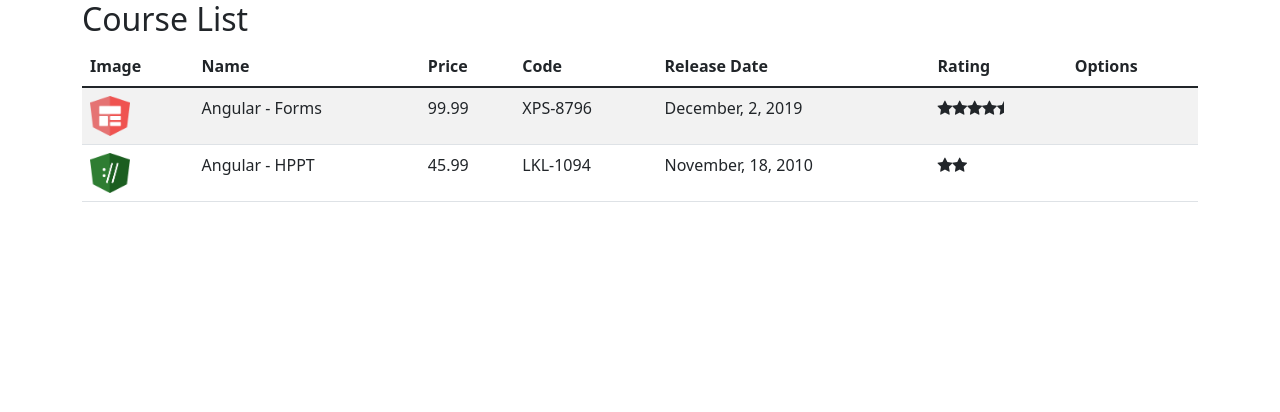
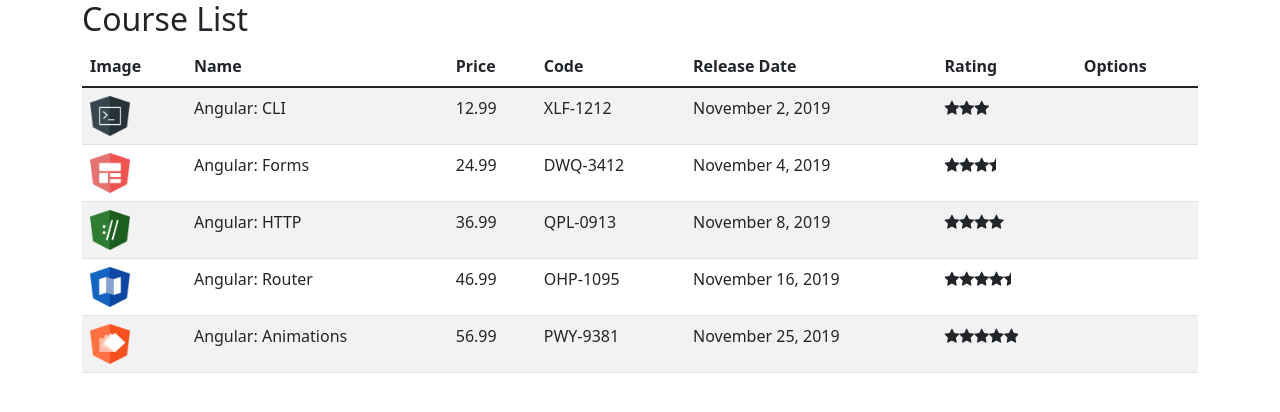
Before and after one commit to wcampos5/angular8-digitalinnovationone-training, an Angular app: page / in a window 1280 px wide. Shown: the top 412 px of the page. Built offline with nearby package versions, Linux system fonts and the light colour scheme.

Commit message:
Injection of CouseService class into course-list.components.ts through constructor and use in ngOnInit()

```diff
--- a/src/app/course/course-list.component.ts
+++ b/src/app/course/course-list.component.ts
@@ -1,5 +1,6 @@
 import { Component, OnInit } from "@angular/core";
 import { Course } from "./course";
+import { CourseService } from "./course.service";
 
 @Component({
     selector: 'app-course-list',
@@ -11,31 +12,16 @@
     //Members class
     courses: Course[] = []; //Members
 
+    /**INJEÇÃO DE DEPENDENCIA OCORRO ATRAVES DO CONSTRUTOR
+     * Neste caso estamos injectando a classe CourseServices para
+     * trazer a lista de cursos**/
+    constructor(private courseService: CourseService){
+
+    }
+
     ngOnInit(): void {
-        //Atribui um array com cursos a serem exibidos
-        this.courses = [
-            {
-                id: 1,
-                name:'Angular - Forms',
-                imageUrl: './assets/images/forms.png',
-                price: 99.99,
-                code: 'XPS-8796',
-                duration: 120,
-                rating: 4.5,
-                releaseDate: 'December, 2, 2019',
-
-            },
-            {
-                id: 2,
-                name:'Angular - HPPT',
-                imageUrl: './assets/images/http.png',
-                price: 45.99,
-                code: 'LKL-1094',
-                duration: 80,
-                rating: 2,
-                releaseDate: 'November, 18, 2010',
-            }
-        ]
+        //Igualar o array de cursos chamando o metodo retriveAll() da classe injetada
+        this.courses = this.courseService.retrieveAll();
     }
 
 }
--- /dev/null
+++ b/src/app/course/course.service.ts
@@ -0,0 +1,81 @@
+import { Injectable } from "@angular/core";
+import { Course } from "./course";
+
+
+/** @Injectable Torna aclasse elegivel a injeção de dependencia */
+@Injectable({
+    /** providedIn
+     * Faz com que seja carregado no 'root' da aplicação, no caso o app.module.ts
+     */
+     providedIn: 'root'
+})
+export class CourseService {
+
+    /**
+     * Service class should NOT habe variables that changes in the service methods
+     * It should have only constant VARIABLES or methods that execute some or call other methods
+     */
+
+    //Method to return the below created array course
+    retrieveAll(): Course[] {
+        return COURSES;
+    }
+}
+
+var COURSES: Course[] = [
+    {
+        id: 1,
+        name: 'Angular: CLI',
+        releaseDate: 'November 2, 2019',
+        description: 'Neste curso, os alunos irão obter um grande conhecimento nos principais recursos do CLI.',
+        duration: 120,
+        code: 'XLF-1212',
+        rating: 3,
+        price: 12.99,
+        imageUrl: '/assets/images/cli.png',
+    },
+    {
+        id: 2,
+        name: 'Angular: Forms',
+        releaseDate: 'November 4, 2019',
+        description: 'Neste curso, os alunos irão obter um conhecimento aprofundado sobre os recursos disponíveis no módulo de Forms.',
+        duration: 80,
+        code: 'DWQ-3412',
+        rating: 3.5,
+        price: 24.99,
+        imageUrl: '/assets/images/forms.png',
+    },
+    {
+        id: 3,
+        name: 'Angular: HTTP',
+        releaseDate: 'November 8, 2019',
+        description: 'Neste curso, os alunos irão obter um conhecimento aprofundado sobre os recursos disponíveis no módulo de HTTP.',
+        duration: 80,
+        code: 'QPL-0913',
+        rating: 4.0,
+        price: 36.99,
+        imageUrl: '/assets/images/http.png',
+    },
+    {
+        id: 4,
+        name: 'Angular: Router',
+        releaseDate: 'November 16, 2019',
+        description: 'Neste curso, os alunos irão obter um conhecimento aprofundado sobre os recursos disponíveis no módulo de Router.',
+        duration: 80,
+        code: 'OHP-1095',
+        rating: 4.5,
+        price: 46.99,
+        imageUrl: '/assets/images/router.png',
+    },
+    {
+        id: 5,
+        name: 'Angular: Animations',
+        releaseDate: 'November 25, 2019',
+        description: 'Neste curso, os alunos irão obter um conhecimento aprofundado sobre os recursos disponíveis sobre Animation.',
+        duration: 80,
+        code: 'PWY-9381',
+        rating: 5,
+        price: 56.99,
+        imageUrl: '/assets/images/animations.png',
+    }
+];
--- a/src/app/course/course.ts
+++ b/src/app/course/course.ts
@@ -8,4 +8,5 @@
     duration!: number;
     rating!: number;
     releaseDate!: string;
+    description!: string;
 }
```
